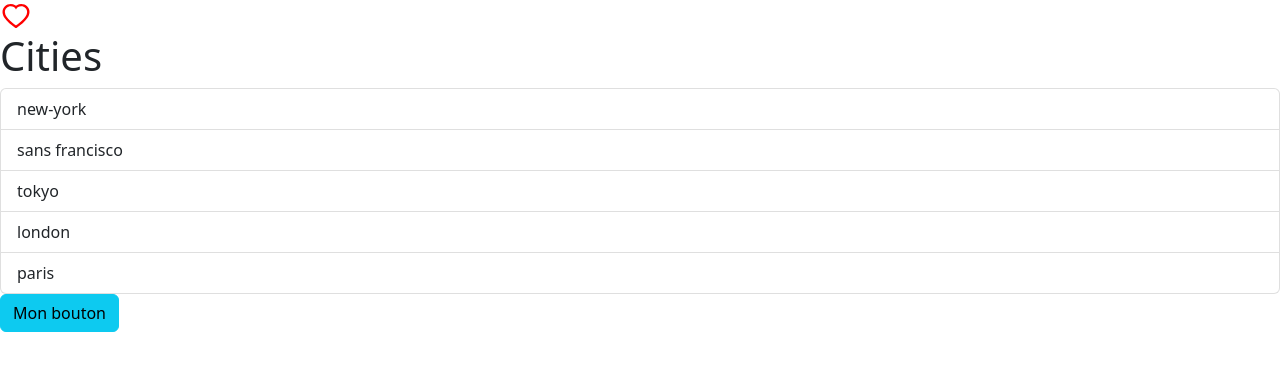
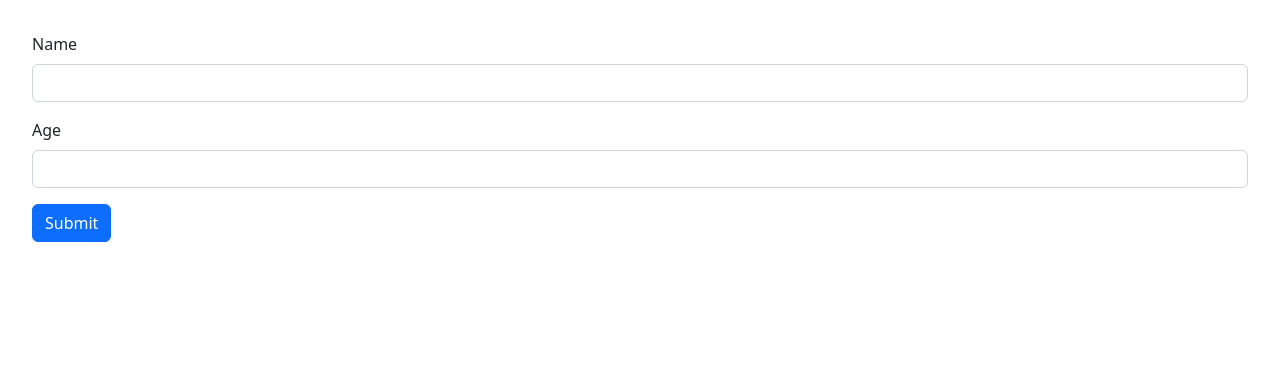
Before and after one commit to MrTuttle/react-app, a React (Vite) app: page / in a window 1280 px wide. Shown: the top 370 px of the page. Built offline with nearby package versions, Linux system fonts and the light colour scheme.

Commit message:
build form ok, go to handeling

```diff
--- a/src/App.tsx
+++ b/src/App.tsx
@@ -1,38 +1,12 @@
-import { useState } from "react";
-import ListGroup from "./components/ListGroup";
-
-import Button from "./components/Button";
-import Alert from "./components/Alert";
-import Like from './components/Like';
-
+import React from 'react'
+import Form from './components/form'
 
 function App() {
-  // state hook return a array of two states
-  const [alertVisible, setAlertVisibility] = useState(false);
-  let items = ["new-york", "sans francisco", "tokyo", "london", "paris"];
-  const handleSelectItem = (item: string) => {
-    console.log(item);
-  }
   return (
-    <>
-      <div>
-        <Like onClick={ (toggle) => console.log('clicked') }/>
-
-      </div>
-      <div>
-        <ListGroup items={items} heading={"Cities"} onSelectItem={handleSelectItem} />
-      </div>
-      <div>
-        { alertVisible && <Alert onClose={() => setAlertVisibility(false)}>Mon alerte</Alert>}
-        {console.log(`alertVisible = ${alertVisible}`)}
-        {console.log(`setAlertVisibility = ${setAlertVisibility}`)}
-        {console.log(`useState = ${useState}`)}
-
-
-        <Button onClick={() => setAlertVisibility(true)}>Mon bouton</Button>
-      </div>
-    </>
-  )
+    <div>
+      <Form />
+    </div>
+  );
 }
 
 export default App
--- a/src/components/Like.tsx
+++ b/src/components/Like.tsx
@@ -8,6 +8,7 @@ interface Props {
 
 const Like = ({onClick}: Props) => {
   const [status, setStatus] = useState(true);
+
   const toggle = () => {
     setStatus(!status);
     onClick();
--- a/src/components/form.tsx
+++ b/src/components/form.tsx
@@ -0,0 +1,21 @@
+import React from "react";
+
+const Form = () => {
+  return (
+    <form>
+      <div className="mb-3">
+        <label htmlFor="name" className="form-label">
+          Name
+        </label>
+        <input type="text" id="name" className="form-control" />
+      </div>
+      <div className="mb-3">
+        <label htmlFor="age" className="form-label">Age</label>
+        <input type="number" id="age" className="form-control" />
+      </div>
+      <button className="btn btn-primary" type="submit">Submit</button>
+    </form>
+  );
+};
+
+export default Form;
--- /dev/null
+++ b/src/index.css
@@ -0,0 +1,3 @@
+body {
+  padding: 2rem;
+}
--- a/src/main.tsx
+++ b/src/main.tsx
@@ -2,6 +2,7 @@ import React from 'react'
 import ReactDOM from 'react-dom/client'
 import App from './App'
 import 'bootstrap/dist/css/bootstrap.css'
+import './index.css'
 
 ReactDOM.createRoot(document.getElementById('root') as HTMLElement).render(
   <React.StrictMode>
```
